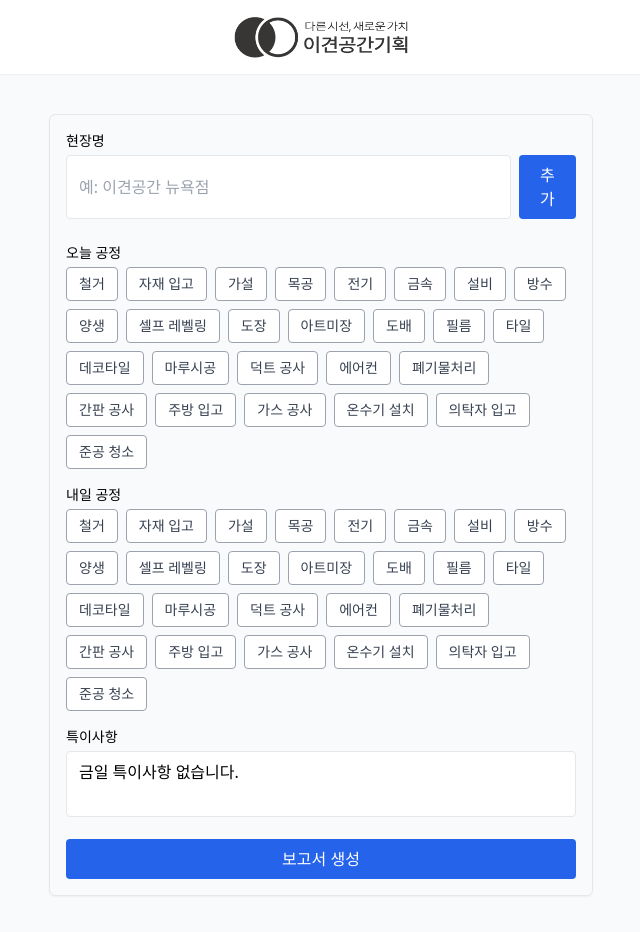
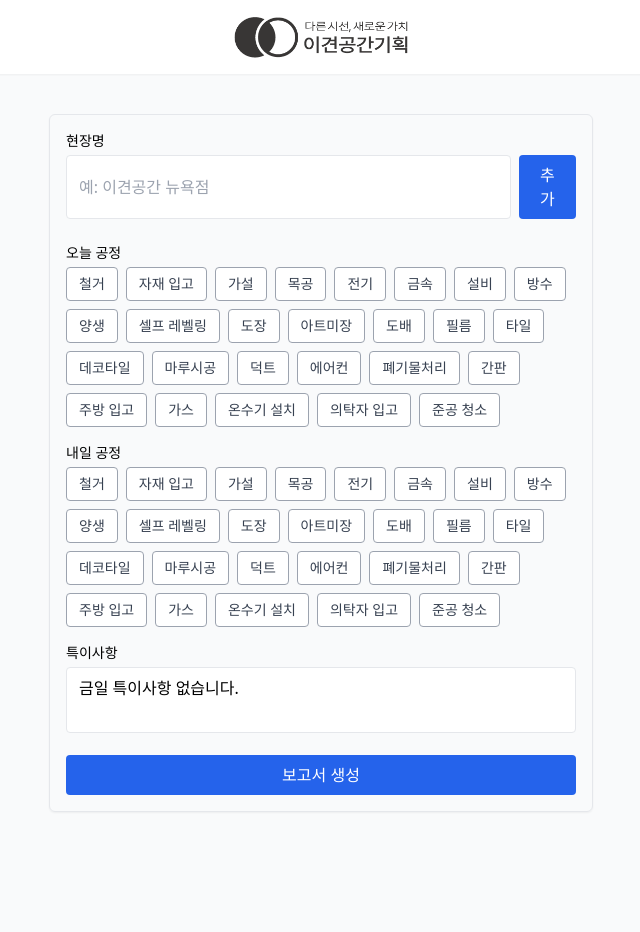
Before and after one commit to squeecho/iggg, a Next.js app: page / in a window 1280 px wide. Shown: the top 932 px of the page, without its empty margins (319-959 px from the left). After the commit the page ends 852 px from the top, so only its background shows below. Built offline with nearby package versions, Linux system fonts and the light colour scheme.

Commit message:
공정항목 수정

```diff
--- a/app/page.tsx
+++ b/app/page.tsx
@@ -11,7 +11,7 @@ import { useToast } from '@/components/ui/use-toast'
 const 공정항목 = [
   '철거','자재 입고','가설','목공','전기','금속','설비','방수','양생',
   '셀프 레벨링','도장','아트미장','도배','필름','타일','데코타일','마루시공',
-  '덕트 공사','에어컨','폐기물처리','간판 공사','주방 입고','가스 공사',
+  '덕트','에어컨','폐기물처리','간판','주방 입고','가스',
   '온수기 설치','의탁자 입고','준공 청소'
 ]
 
```
